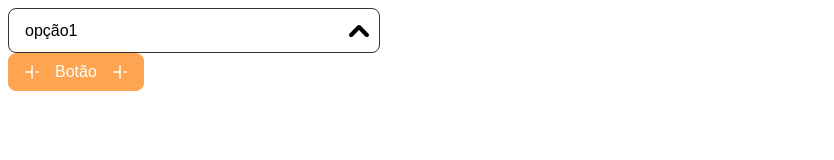
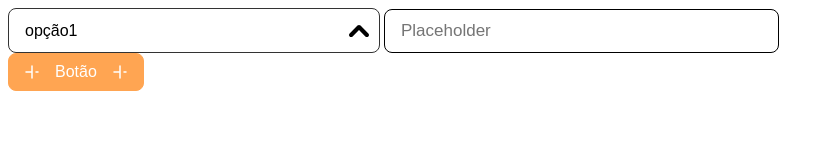
Before and after one commit to PRCatarino/Demanda-de-Pedidos.-Projeto, a plain HTML site: page index.html in a window 1280 px wide. Shown: the whole page, without its empty margins (0-834 px from the left). Drawn offline with Linux system fonts and the light colour scheme.

Commit message:
inputs_main

```diff
--- a/css/index.css
+++ b/css/index.css
@@ -33,3 +33,13 @@
     background: url(/assets/svg/up-arrow-svgrepo-com.svg) no-repeat  center right 10px #FFF;
     background-size: 20px;
 }
+
+.input_main{
+    width: 372px;
+    height: 38px;
+    border-radius:8px;
+    padding:2px 5px 2px 16px;
+    border:1px solid black;
+    outline-style: none;
+    font-size: 17px;
+}
--- a/index.html
+++ b/index.html
@@ -14,7 +14,7 @@
         <option value="1">opção2</option>
         <option value="2">opção3</option>
       </select>
-
+      <input type="text" class="input_main" placeholder="Placeholder">
 
     <button type="button" class="button_main" value="Botão"><img src="/assets/svg/plusSymbol.svg"></img>Botão<img src="/assets/svg/plusSymbol.svg"></img></button>
   </body>
```
